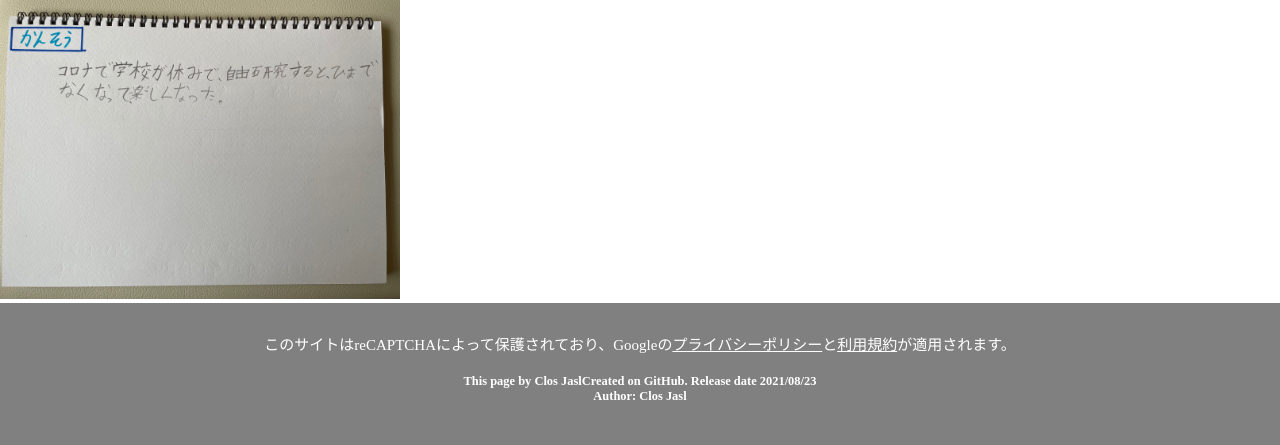
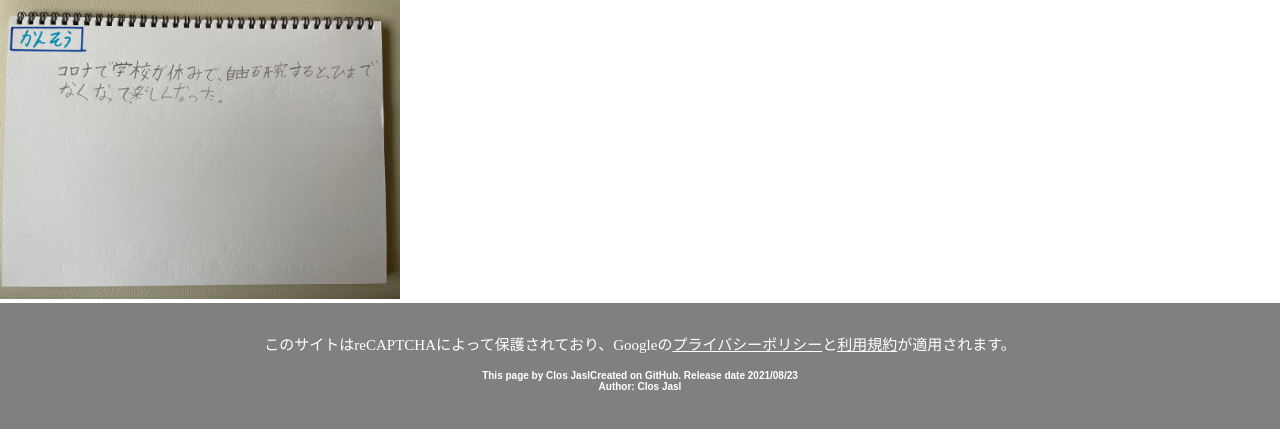
Before and after one commit to MiniBasepix/Page001, a PHP site: page /index.html in a window 1280 px wide. Shown: the part 3360-3805 px from the top of the page. Run offline with PHP 8.4, Linux system fonts and the light colour scheme; some libraries are stand-ins or nearby versions; some web fonts are replaced.

Commit message:
Update style.css

```diff
--- a/style.css
+++ b/style.css
@@ -68,6 +68,11 @@ footer {
     color: white;
 }
 
+.phone footer p,h5 {
+    font-size: 10px;
+    font-family: sans-serif;
+}
+
 a {
  color: white;
 }
```
